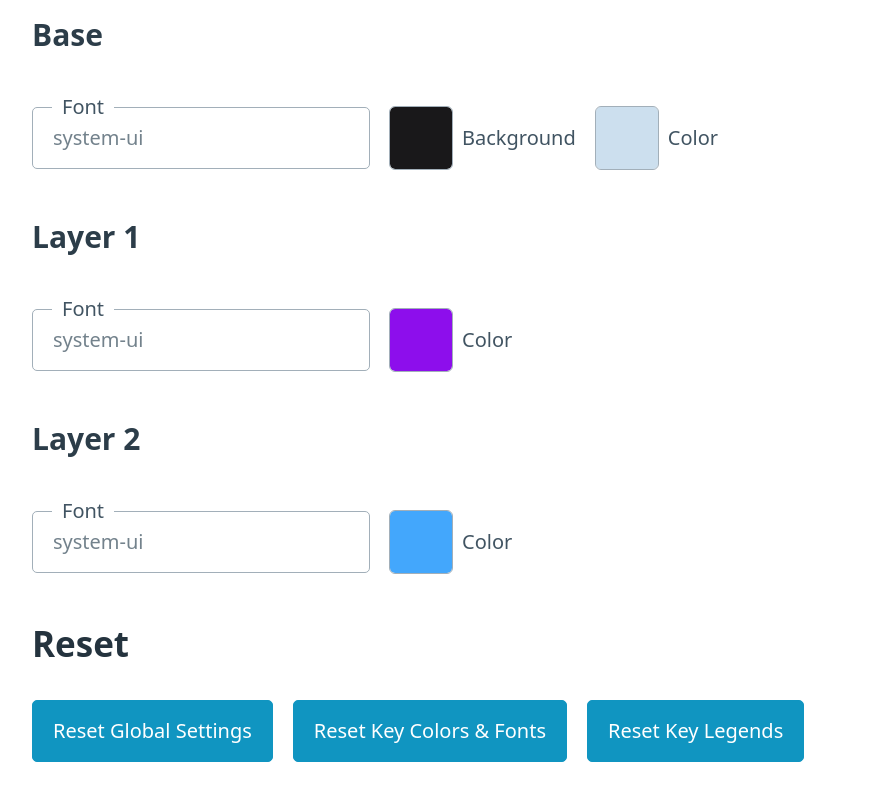
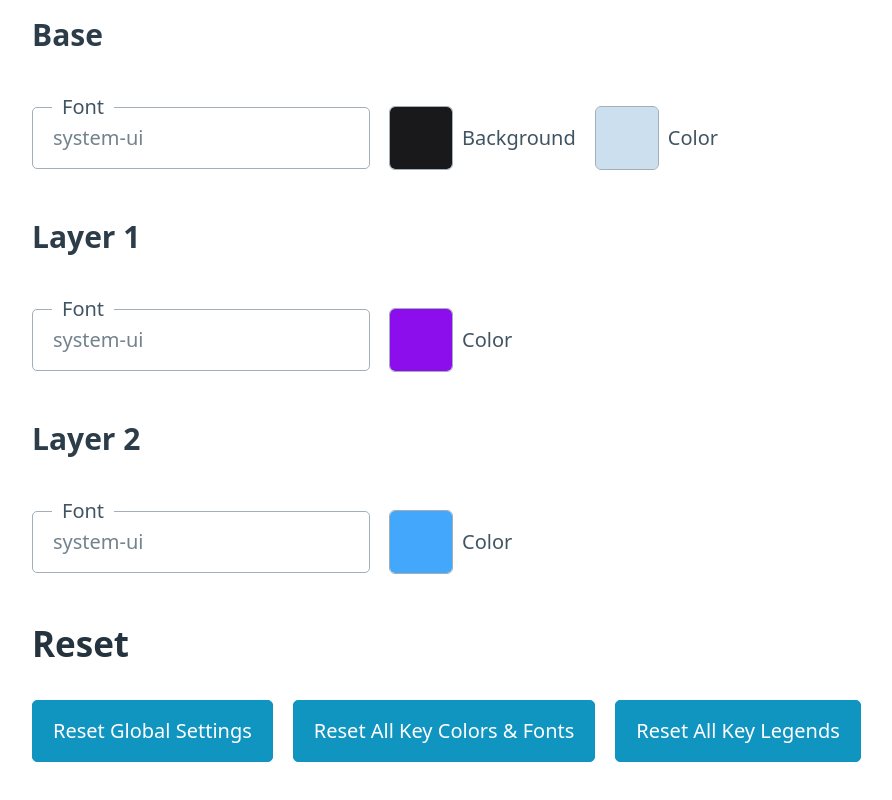
Before and after one commit to jsartelle/mk47-keycap-designer, a SvelteKit app: page / in a window 1280 px wide. Shown: the part 929-1729 px from the top of the page, without its empty margins (43-935 px from the left). Built offline with nearby package versions, Linux system fonts and the light colour scheme.

Commit message:
Clarify reset button labels

```diff
--- a/src/routes/+page.svelte
+++ b/src/routes/+page.svelte
@@ -65,8 +65,10 @@
 		<h2>Reset</h2>
 		<fieldset>
 			<button class="inline" on:click={resetGlobalSettings}>Reset Global Settings</button>
-			<button class="inline" on:click={resetKeyColorsFonts}>Reset Key Colors & Fonts</button>
-			<button class="inline" on:click={resetKeyLegends}>Reset Key Legends</button>
+			<button class="inline" on:click={resetKeyColorsFonts}>Reset All Key Colors & Fonts</button>
+			<button class="inline" on:click={resetKeyLegends}>Reset All Key Legends</button>
 		</fieldset>
+
+		<!-- TODO import/export options -->
 	</section>
 </main>
```
